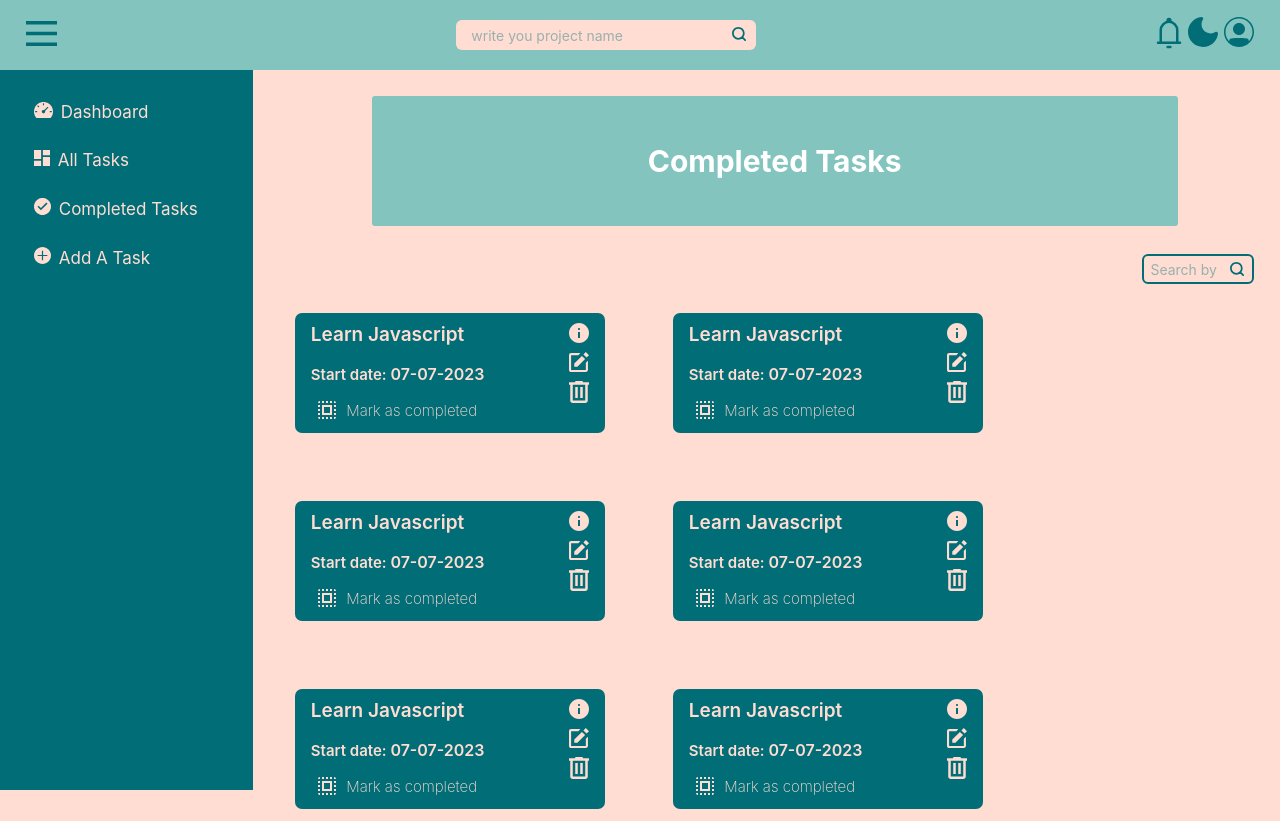
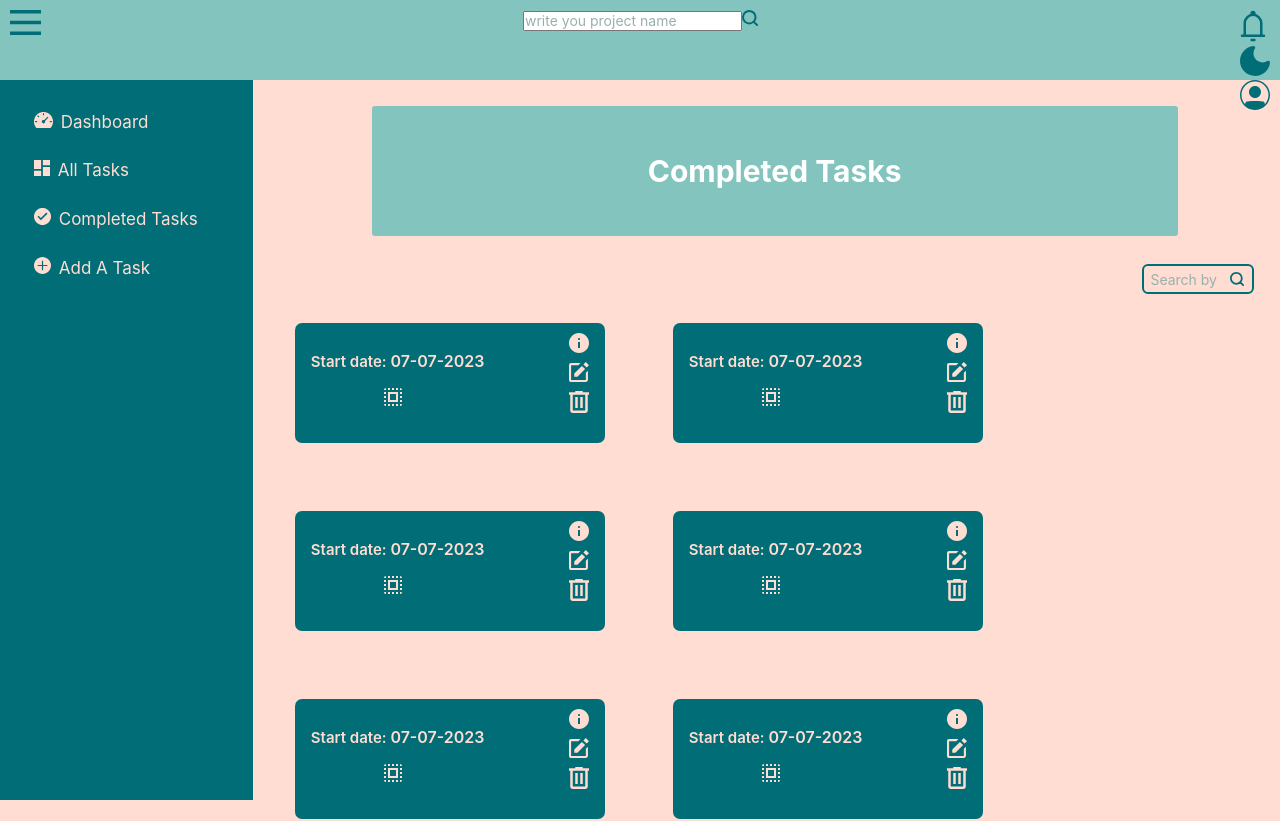
Before and after one commit to Fox7213/todo-list-app, a React (Vite) app: page /completedtasks in a window 1280 px wide. Shown: the top 821 px of the page. Built offline with nearby package versions, Linux system fonts and the light colour scheme.

Commit message:
feat integration back

```diff
--- /dev/null
+++ b/api/http.js
@@ -0,0 +1,10 @@
+import axios from "axios";
+
+const BASE_URL = "http://localhost:3000"
+
+const $api = axios.create({
+    baseURL: BASE_URL,
+})
+
+
+export default $api;
--- a/package.json
+++ b/package.json
@@ -10,6 +10,7 @@
     "preview": "vite preview"
   },
   "dependencies": {
+    "axios": "^1.8.4",
     "react": "^19.0.0",
     "react-dom": "^19.0.0"
   },
--- a/src/components/Card/Card.jsx
+++ b/src/components/Card/Card.jsx
@@ -1,4 +1,4 @@
-import React, { useState } from 'react';
+import React, {useState} from 'react';
 import style from "../../styles/Card.module.css";
 import mark from "../../image/Card/mark.svg";
 import i1 from "../../image/Card/1.svg";
@@ -6,30 +6,30 @@ import i2 from "../../image/Card/2.svg";
 import i3 from "../../image/Card/3.svg";
 import Modal from '../../pages/Modal';
 
-const Card = () => {
+const Card = ({title, description, id, deleteTask}) => {
     const [isModalOpen, setIsModalOpen] = useState(false);
+
 
     return (
         <>
             <div className={style.card}>
                 <div className={style.right}>
-                    <h1 className={style.Name}>Learn Javascript</h1>
+                    <h1 className={style.Name}>{title}</h1>
                     <p className={style.date}>Start date: <span>07-07-2023</span></p>
-
                     <div className={style.stateTask}>
-                        <img className={style.mark} src={mark} alt="" />
-                        <p>Mark as completed</p>
+                        <img className={style.mark} src={mark} alt=""/>
+                        <p>{description}</p>
                     </div>
                 </div>
 
                 <div className={style.left}>
-                    <img src={i1} alt="" />
-                    <img src={i2} alt="" onClick={() => setIsModalOpen(true)} style={{ cursor: 'pointer' }} />
-                    <img src={i3} alt="" />
+                    <img src={i1} alt=""/>
+                    <img src={i2} alt="" onClick={() => setIsModalOpen(true)} style={{cursor: 'pointer'}}/>
+                    <img onClick={() => deleteTask(id)} src={i3} alt=""/>
                 </div>
             </div>
 
-            {isModalOpen && <Modal onClose={() => setIsModalOpen(false)} />}
+            {isModalOpen && <Modal onClose={() => setIsModalOpen(false)}/>}
         </>
     );
 };
--- a/src/pages/AddTask.jsx
+++ b/src/pages/AddTask.jsx
@@ -1,15 +1,31 @@
-import React from 'react';
+import React, {useState} from 'react';
 import Card from "../components/Card/Card"
 import style from "../styles/AddTask.module.css";
-import iconSrc from "../image/Header/iconSrc.svg";
 import CustomButton from '../components/CustomButton.jsx/CustomButton';
 import Input from "../components/Input/Input"
+import $api from "../../api/http.js";
 
 import i1 from "../image/Inputs/i1.svg"
 import i2 from "../image/Inputs/i2.svg"
 import i3 from "../image/Inputs/i3.svg"
 
 const AddTask = () => {
+
+    const [title, setTitle] = useState("");
+    const [description, setDescription] = useState("");
+
+    const createNewTask = async () => {
+        try {
+            await $api.post("/api/tasks", {
+                title: title,
+                description: description,
+            })
+            alert("Successfully created task")
+        } catch (e) {
+            console.log(e)
+        }
+    }
+
     return (
         <>
             <div className={style.All}>
@@ -23,6 +39,8 @@ const AddTask = () => {
                         label="Task Title"
                         placeholder="Task Title"
                         iconSrc={i1}
+                        value={title}
+                        onChange={(e) => setTitle(e.target.value)}
                     />
 
                     <Input
@@ -41,11 +59,13 @@ const AddTask = () => {
                         <textarea
                             className={style.textarea}
                             placeholder="Write important notes"
+                            value={description}
+                            onChange={(e) => setDescription(e.target.value)}
                         ></textarea>
                     </div>
 
                     <div className={style.buttonContainer}>
-                        <button className={style.button}>Add to list</button>
+                        <button onClick={createNewTask} className={style.button}>Add to list</button>
                     </div>
                 </div>
 
--- a/src/pages/AllTasks.jsx
+++ b/src/pages/AllTasks.jsx
@@ -1,14 +1,43 @@
-import React, { useState } from 'react';
+import React, {useEffect, useState} from 'react';
 import style from '../styles/Alltasks.module.css';
 import iconSrc from "../image/Header/iconSrc.svg";
 import Card from "../components/Card/Card"
 import CustomButton from '../components/CustomButton.jsx/CustomButton';
-
+import $api from "../../api/http.js";
 
 const AllTasks = () => {
     const [option1, setOption1] = useState('');
     const [option2, setOption2] = useState('');
 
+    const [data, setData] = useState([]);
+    const [isLoading, setIsLoading] = useState(true);
+
+    const fetchData = async () => {
+        setIsLoading(true);
+        try {
+            const res = await $api.get("/api/tasks");
+            setData(res.data)
+            setIsLoading(false);
+        } catch {
+            setIsLoading(false);
+        }
+    }
+
+    const deleteTask = async (id) => {
+        try {
+            await $api.delete(`api/tasks/${id}`)
+            alert("deleted task")
+            fetchData()
+        } catch (e) {
+            console.log(e);
+        }
+    }
+
+    useEffect(() => {
+        fetchData()
+    }, [])
+
+    if (isLoading) return <h1>Loading...</h1>
     return (
         <>
             <div className={style.All}>
@@ -47,17 +76,21 @@ const AllTasks = () => {
                             className={style.styledInput}
                             placeholder="Search by name"
                         />
-                    <img src={iconSrc} alt="search" className={style.searchIcon} />
+                        <img src={iconSrc} alt="search" className={style.searchIcon}/>
                     </div>
 
                 </div>
 
                 <div className={style.Cards}>
-                <Card/><Card/><Card/><Card/><Card/><Card/><Card/>
+                    {
+                        data?.map((task) => <Card deleteTask={deleteTask} title={task.title} id={task.id}
+                                                  description={task.description}
+                                                  key={task.id}/>)
+                    }
                 </div>
 
                 <div className={style.buttonn}>
-                    <CustomButton style={{fontWeight:"700"}} text="Load more" />
+                    <CustomButton style={{fontWeight: "700"}} text="Load more"/>
                 </div>
 
             </div>
--- a/src/styles/Header.module.css
+++ b/src/styles/Header.module.css
@@ -1,46 +1,10 @@
 .header {
   background: #83C5BE;
+  height: 10vh;
   width: 100%;
-  height: 70px;
-  padding: 0 2%;
   display: flex;
-  display: flex;
-  justify-content: center;
-  align-items: center;
+  padding: 10px;
   justify-content: space-between;
 }
 
-.inputWrapper {
-  position: relative;
-}
-
-.styledInput {
-  padding: 5px 30px 5px 15px;
-  height: 30px;
-  font-size: 14px;
-  width: 300px;
-  background: #FFDDD2;
-  border: none;
-  border-radius: 6px;
-
-}
-::placeholder { color: #99B0AE; }
-
-.searchIcon {
-  position: absolute;
-  right: 10px;
-  top: 45%;
-  transform: translateY(-50%);
-  width: 14px;
-  height: 14px;
-  pointer-events: none;
-}
-
-
-
-.NavBar{
-  display: flex;
-  width: 8%;
-  justify-content: space-between;
-}
 /*# sourceMappingURL=Header.module.css.map */
--- a/src/styles/Layout.module.css
+++ b/src/styles/Layout.module.css
@@ -3,7 +3,6 @@
   align-items: start;
   gap: 1rem;
   background-color: #FFDDD2;
-  overflow:hidden;
   max-width: 100%;
 }
 .main aside {
@@ -13,6 +12,7 @@
   width: 20%;
   background: #006D77;
   height: 90vh;
+  padding: 2%;
 }
 
 /*# sourceMappingURL=Layout.module.css.map */
```
Also changed, not shown: 2 other files (tests, documents, lock files or other folders). Lines whose indentation alone changed are shown as unchanged.
